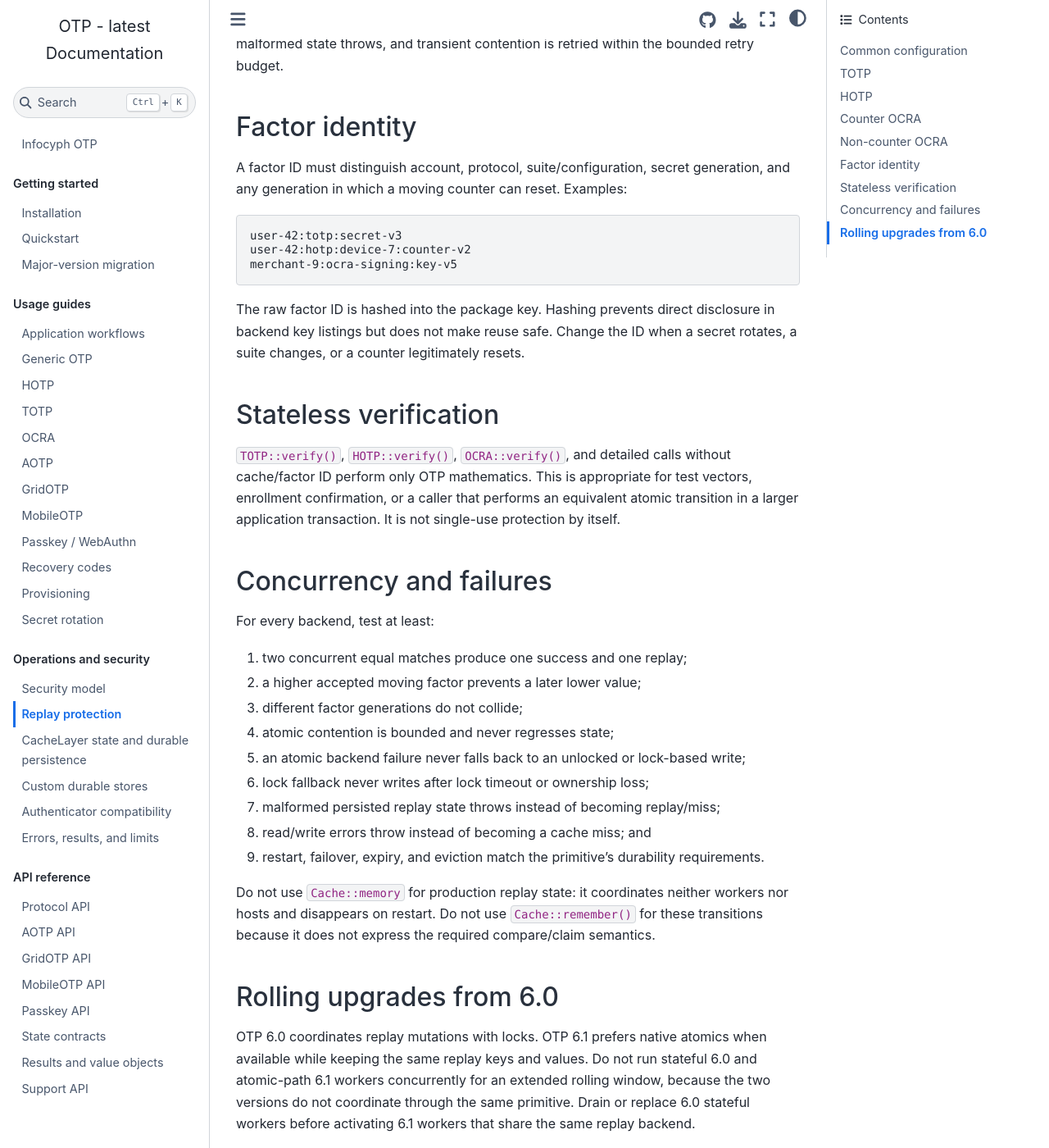
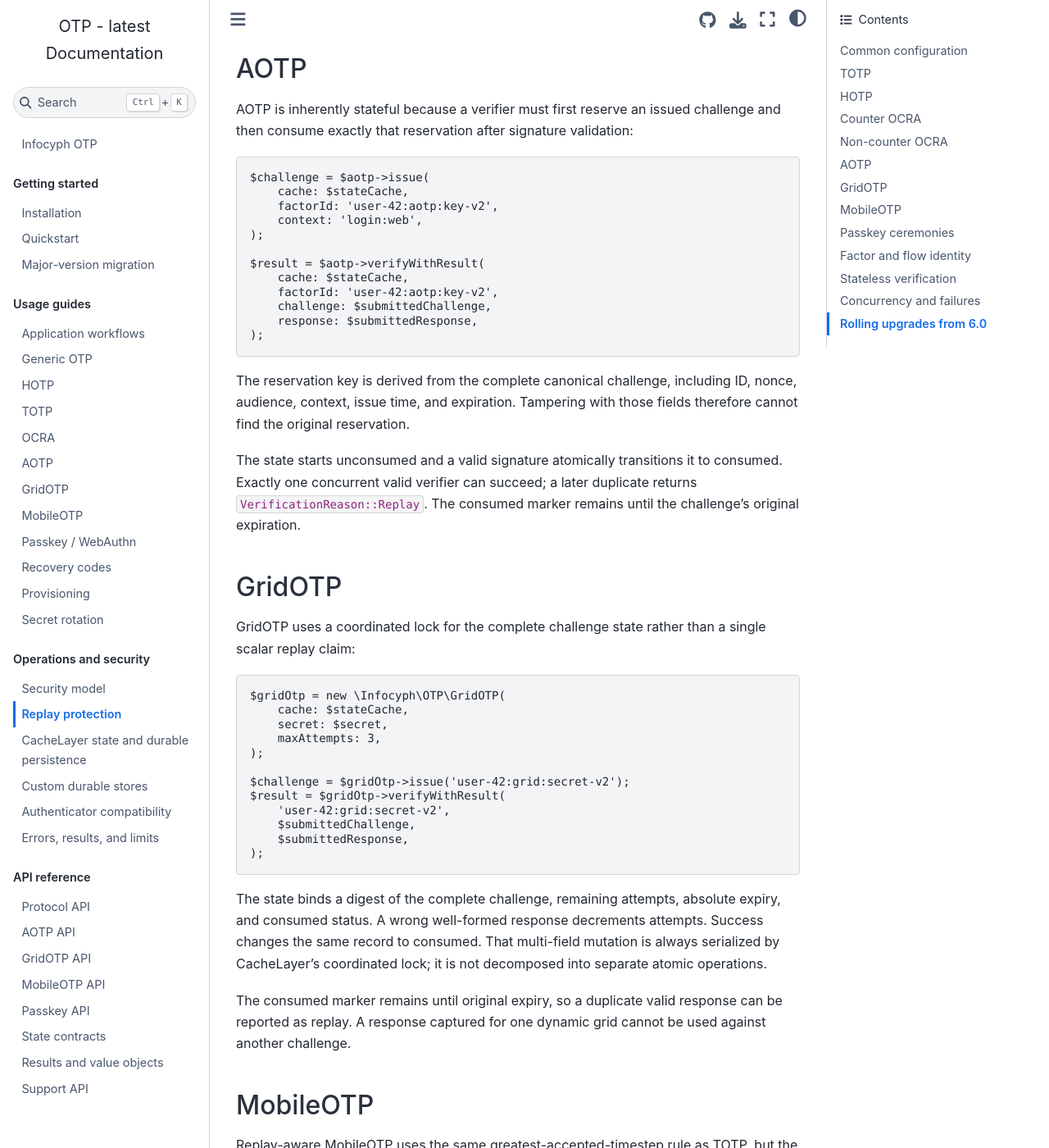
Before and after one commit to infocyph/OTP, a Sphinx documentation site: the page built from docs/guides/replay-protection.rst, in a window 1280 px wide and 1400 px high, scrolled down 2529 px. Shown: the whole window at 82% size. Built offline with Sphinx 7.4.7 and the Sphinx Book theme 1.1.4, drawn with Linux system fonts in a browser that asks for light colours; some of the changed text lies outside the part shown.

Commit message:
Update replay guide for all OTP 6.1 primitives

```diff
--- a/docs/guides/replay-protection.rst
+++ b/docs/guides/replay-protection.rst
@@ -1,33 +1,39 @@
 Replay protection
 =================
 
-A mathematically valid OTP can still be unsafe if accepted twice. Calculation
-methods remain stateless for interoperability and enrollment checks, while the
-detailed verification methods can use CacheLayer for atomic acceptance state.
+A mathematically or cryptographically valid credential can still be unsafe if it
+is accepted twice. OTP 6.1 uses CacheLayer 3.3 for package-owned one-time and
+monotonic authentication state.
 
 Common configuration
 --------------------
 
-Pass both values or neither:
+For replay-aware HOTP/TOTP/OCRA/MobileOTP calls, pass both values or neither:
 
 * an integrity-protected, fail-closed, authoritative CacheLayer
   ``AuthenticationStateCacheInterface``; and
-* a 1–190 byte, generation-specific ``factorId``.
+* a 1–190 byte generation-specific ``factorId``.
 
-Supplying only part of the pair throws ``InvalidArgumentException``. Unsafe
-cache policies and backend failures throw and must produce a temporary
+Supplying only part of that pair throws ``InvalidArgumentException``. AOTP also
+uses a generation-specific factor ID, but its cache is passed directly to
+``issue()``/``verify*()``. GridOTP owns the cache in its constructor and takes a
+factor ID when issuing/verifying. Passkey owns the cache in its constructor and
+uses a flow-specific ``binding`` plus random ceremony ID rather than a durable
+factor ID for ceremony state.
+
+Unsafe cache policies and backend failures throw and must produce a temporary
 authentication failure.
 
-OTP 6.1 requires CacheLayer 3.3 or newer. Replay transitions use the native
-``AtomicCacheProviderInterface`` capability when the configured backend exposes
-it. Backends without atomics remain supported when they provide a coordinated
-authentication-state lock. Native atomic failures never fall back to locks.
+OTP 6.1 requires CacheLayer 3.3 or newer. Scalar replay transitions prefer the
+native ``AtomicCacheProviderInterface`` capability when the configured backend
+exposes it. Backends without atomics remain supported when they provide a
+coordinated authentication-state lock. Native atomic failures never fall back to
+locks after the atomic path has been selected.
 
-``GenericOtp`` is intentionally different: its multi-field attempt/expiry state
-still requires the coordinated lock capability even when the backend also
-supports atomics.
+``GenericOtp``, ``GridOTP``, and ``Passkey`` are intentionally lock-based because
+their multi-field state must transition as one serializable unit.
 
-See :doc:`storage` for complete Redis, PDO, and local-development setup.
+See :doc:`storage` for complete backend requirements.
 
 TOTP
 ----
@@ -50,8 +56,7 @@
 
 With an atomic-capable backend the transition is a bounded
 read/``setIfAbsent``/``compareAndSet`` loop. The state can only move forward.
-A backend without atomics uses the previous factor-specific coordinated lock
-path.
+A backend without atomics uses the factor-specific coordinated lock fallback.
 
 HOTP
 ----
@@ -71,8 +76,6 @@
 ``nextCounter`` as durable business state too; the CacheLayer backend used here
 must not evict or expire the monotonic replay record.
 
-Atomic-capable backends use the same bounded monotonic CAS algorithm as TOTP.
-
 Counter OCRA
 ------------
 
@@ -88,7 +91,6 @@
 
 Counter OCRA uses the same durable greatest-value rule as HOTP. ``replayTtl``
 must be null; a TTL is rejected because expiry could reopen older counters.
-Atomic-capable backends use the same monotonic CAS path.
 
 Non-counter OCRA
 ----------------
@@ -107,21 +109,125 @@
        replayTtl: 300,
    );
 
-The token identity is derived from the complete authenticated OCRA message,
-including suite, counter when present, encoded challenge, PIN digest, session,
-and matched timestep. The application-supplied TTL is mandatory. It must cover
-the complete server challenge/business validity; for time suites it must also be
-at least ``timeStepSeconds * (past + future + 1)``.
+The claim identity is derived from the complete authenticated OCRA message. The
+application-supplied TTL is mandatory. For time suites it must cover the complete
+accepted time window. Atomic-capable backends use a one-time ``setIfAbsent``
+claim; the lock fallback provides equivalent single-use behavior.
 
-On atomic-capable backends, first acceptance is one native ``setIfAbsent``
-claim. A false conditional result is inspected as existing state: the canonical
-value means replay, malformed state throws, and transient contention is retried
-within the bounded retry budget.
+AOTP
+----
 
-Factor identity
----------------
+AOTP is inherently stateful because a verifier must first reserve an issued
+challenge and then consume exactly that reservation after signature validation:
 
-A factor ID must distinguish account, protocol, suite/configuration, secret
+.. code-block:: php
+
+   $challenge = $aotp->issue(
+       cache: $stateCache,
+       factorId: 'user-42:aotp:key-v2',
+       context: 'login:web',
+   );
+
+   $result = $aotp->verifyWithResult(
+       cache: $stateCache,
+       factorId: 'user-42:aotp:key-v2',
+       challenge: $submittedChallenge,
+       response: $submittedResponse,
+   );
+
+The reservation key is derived from the complete canonical challenge, including
+ID, nonce, audience, context, issue time, and expiration. Tampering with those
+fields therefore cannot find the original reservation.
+
+The state starts unconsumed and a valid signature atomically transitions it to
+consumed. Exactly one concurrent valid verifier can succeed; a later duplicate
+returns ``VerificationReason::Replay``. The consumed marker remains until the
+challenge's original expiration.
+
+GridOTP
+-------
+
+GridOTP uses a coordinated lock for the complete challenge state rather than a
+single scalar replay claim:
+
+.. code-block:: php
+
+   $gridOtp = new \Infocyph\OTP\GridOTP(
+       cache: $stateCache,
+       secret: $secret,
+       maxAttempts: 3,
+   );
+
+   $challenge = $gridOtp->issue('user-42:grid:secret-v2');
+   $result = $gridOtp->verifyWithResult(
+       'user-42:grid:secret-v2',
+       $submittedChallenge,
+       $submittedResponse,
+   );
+
+The state binds a digest of the complete challenge, remaining attempts, absolute
+expiry, and consumed status. A wrong well-formed response decrements attempts.
+Success changes the same record to consumed. That multi-field mutation is always
+serialized by CacheLayer's coordinated lock; it is not decomposed into separate
+atomic operations.
+
+The consumed marker remains until original expiry, so a duplicate valid response
+can be reported as replay. A response captured for one dynamic grid cannot be
+used against another challenge.
+
+MobileOTP
+---------
+
+Replay-aware MobileOTP uses the same greatest-accepted-timestep rule as TOTP,
+but the protocol period is 10 seconds:
+
+.. code-block:: php
+
+   $result = $mobile->verifyWithWindow(
+       otp: $submittedOtp,
+       window: new VerificationWindow(past: 1, future: 1),
+       cache: $stateCache,
+       factorId: 'user-42:mobile:secret-v2',
+   );
+
+The TTL is ``10 * (past + future + 1)`` seconds. Once a timestep is accepted,
+equal or lower accepted candidates cannot succeed for that factor generation.
+The protocol permits windows up to 18 steps in each direction for legacy
+compatibility, but use the smallest window the deployment actually needs.
+
+Passkey ceremonies
+------------------
+
+Passkey/WebAuthn signatures and authenticator counters are validated by
+``web-auth/webauthn-lib``. OTP additionally makes each registration or
+authentication ceremony one-time at the application boundary.
+
+.. code-block:: php
+
+   $binding = 'login-flow-9af3';
+   $ceremony = $passkey->beginAuthentication($binding);
+
+   $result = $passkey->finishAuthentication(
+       binding: $binding,
+       ceremonyId: $submittedCeremonyId,
+       credentialRecordJson: $storedCredentialRecord,
+       credentialJson: $browserCredentialJson,
+   );
+
+The server stores ceremony type, complete serialized request/creation options,
+optional user handle, absolute expiry, and consumed status under a random 128-bit
+ceremony ID. The entire record is lock-coordinated. A successful ceremony is
+marked consumed through its original TTL so concurrent/repeated assertions are
+reported as replay.
+
+Passkey durable ``CredentialRecord`` data is not replay cache. Persist the
+updated record returned after successful authentication because authenticator
+counter/backup/verification state may have changed.
+
+Factor and flow identity
+------------------------
+
+A factor ID must distinguish account, protocol, suite/configuration, secret/key
 generation, and any generation in which a moving counter can reset. Examples:
 
 .. code-block:: text
@@ -129,47 +235,66 @@
    user-42:totp:secret-v3
    user-42:hotp:device-7:counter-v2
    merchant-9:ocra-signing:key-v5
+   user-42:aotp:key-v2
+   user-42:grid:secret-v2
+   user-42:mobile:secret-v2
 
-The raw factor ID is hashed into the package key. Hashing prevents direct
-disclosure in backend key listings but does not make reuse safe. Change the ID
-when a secret rotates, a suite changes, or a counter legitimately resets.
+The raw factor ID is hashed into package keys. Hashing prevents direct disclosure
+in backend key listings but does not make reuse safe. Change the ID when a
+secret/key rotates, a suite changes, a MobileOTP secret/PIN generation changes,
+or a counter legitimately resets.
+
+Passkey ``binding`` is different: it identifies the specific registration/login
+flow. Make it flow-specific and bind it server-side to the intended account or
+pre-authentication session. Durable passkey identity comes from WebAuthn
+credential IDs, not the ceremony binding.
 
 Stateless verification
 ----------------------
 
-``TOTP::verify()``, ``HOTP::verify()``, ``OCRA::verify()``, and detailed calls
-without cache/factor ID perform only OTP mathematics. This is appropriate
-for test vectors, enrollment confirmation, or a caller that performs an
-equivalent atomic transition in a larger application transaction. It is not
+``TOTP::verify()``, ``HOTP::verify()``, ``OCRA::verify()``, and
+``MobileOTP::verify()`` can perform protocol verification without package replay
+state. This is appropriate for test vectors, enrollment confirmation, or a caller
+that performs an equivalent atomic transition in a larger transaction. It is not
 single-use protection by itself.
+
+AOTP, GridOTP, and Passkey are challenge/ceremony protocols whose normal
+verification path is stateful by design.
 
 Concurrency and failures
 ------------------------
 
-For every backend, test at least:
+For every production backend, test at least:
 
-#. two concurrent equal matches produce one success and one replay;
+#. two concurrent equal TOTP/HOTP/OCRA/MobileOTP matches produce one acceptance
+   where the protocol/state policy promises single use;
+#. two concurrent valid AOTP submissions produce exactly one success and one
+   replay;
+#. GridOTP attempts and consumption cannot race under its lock;
+#. a successful Passkey ceremony cannot be accepted twice;
 #. a higher accepted moving factor prevents a later lower value;
-#. different factor generations do not collide;
+#. different factor/key generations do not collide;
 #. atomic contention is bounded and never regresses state;
 #. an atomic backend failure never falls back to an unlocked or lock-based write;
 #. lock fallback never writes after lock timeout or ownership loss;
-#. malformed persisted replay state throws instead of becoming replay/miss;
-#. read/write errors throw instead of becoming a cache miss; and
-#. restart, failover, expiry, and eviction match the primitive's durability
+#. malformed persisted state throws instead of becoming replay/miss;
+#. read/write/delete errors throw instead of becoming a cache miss; and
+#. restart, failover, expiry, and eviction match each primitive's durability
    requirements.
 
-Do not use ``Cache::memory`` for production replay state: it coordinates neither
-workers nor hosts and disappears on restart. Do not use ``Cache::remember()``
-for these transitions because it does not express the required compare/claim
-semantics.
+Do not use ``Cache::memory`` for production authentication state. Do not use
+``Cache::remember()`` for these transitions because it does not express the
+required compare/claim/multi-field semantics.
 
 Rolling upgrades from 6.0
 -------------------------
 
-OTP 6.0 coordinates replay mutations with locks. OTP 6.1 prefers native atomics
-when available while keeping the same replay keys and values. Do not run
-stateful 6.0 and atomic-path 6.1 workers concurrently for an extended rolling
-window, because the two versions do not coordinate through the same primitive.
-Drain or replace 6.0 stateful workers before activating 6.1 workers that share
-the same replay backend.
+OTP 6.0 coordinates the existing HOTP/TOTP/OCRA replay mutations with locks. OTP
+6.1 prefers native atomics when available while keeping those existing replay
+keys and values. Do not run stateful 6.0 and atomic-path 6.1 workers concurrently
+for an extended rolling window because the two versions do not coordinate
+through the same primitive. Drain or replace 6.0 stateful workers before
+activating 6.1 workers that share the same replay backend.
+
+AOTP, GridOTP, MobileOTP, and Passkey use independently namespaced state added in
+6.1, so they do not collide with carried-forward HOTP/TOTP/OCRA/GenericOtp state.
```
